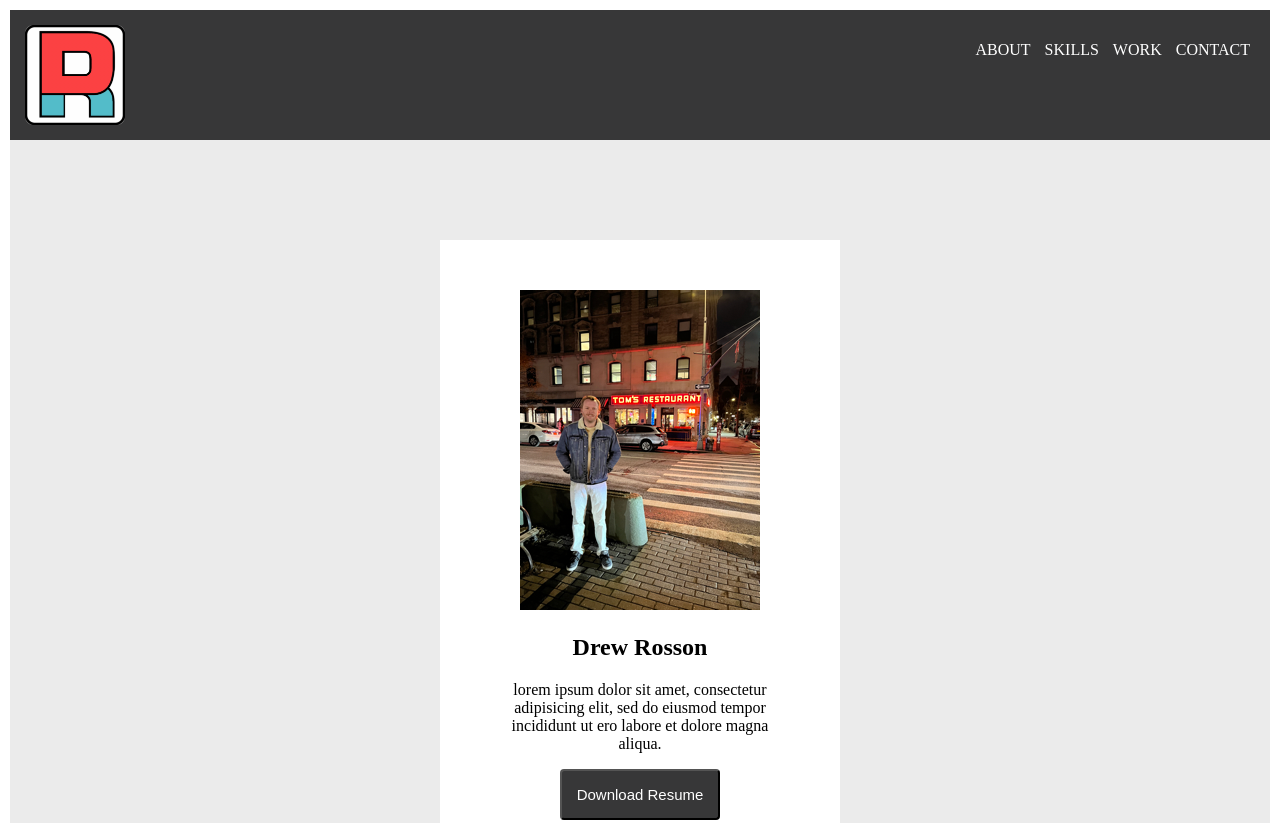
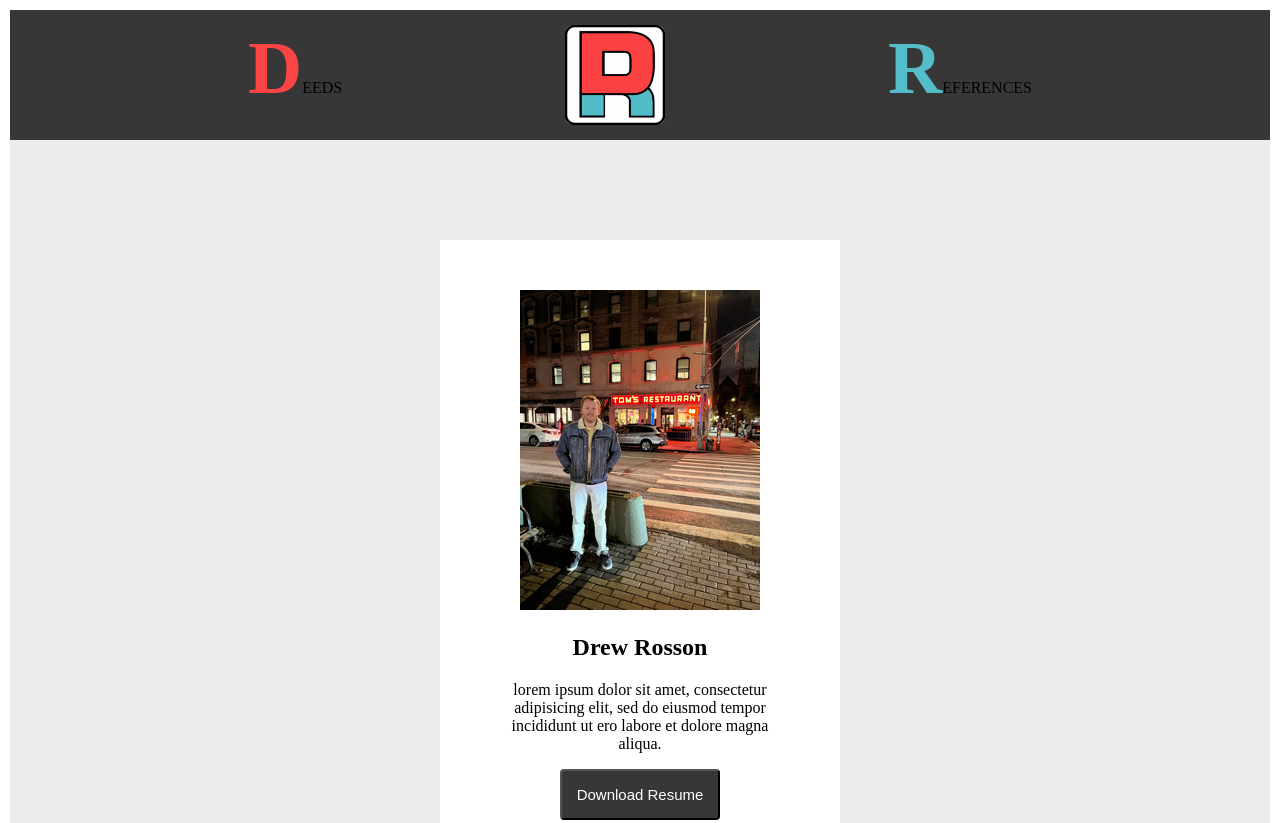
Before and after one commit to drew19191/UX_UI_HW_19., a plain HTML site: page UX_UI_HW_19/index.html in a window 1280 px wide. Shown: the top 823 px of the page. Drawn offline with Linux system fonts and the light colour scheme.

Commit message:
made big letter

```diff
--- a/UX_UI_HW_19/css/style.css
+++ b/UX_UI_HW_19/css/style.css
@@ -2,13 +2,14 @@ body {
   margin: 10px;
 }
 header {
+  display: flex;
+  justify-content: space-evenly;
   background-color: #373738;
   padding: 15px;
   height: 100px;
 }
-header ul {
-  float: right;
-  color: white;
+header h2 {
+
 }
 header li {
   display: inline-block;
--- a/UX_UI_HW_19/index.html
+++ b/UX_UI_HW_19/index.html
@@ -6,13 +6,9 @@
   </head>
   <body>
     <header>
-      <img src="images/logo.png" width="100" height="100" class="center">
-      <ul>
-        <li>ABOUT</li>
-        <li>SKILLS</li>
-        <li>WORK</li>
-        <li>CONTACT</li>
-      </ul>
+      <span class="highlight-first-letter"><b style="font-size:75px;"><span style="color: #FC4445">D</b>EEDS</span></span>
+      <img src="images/logo.png" width="100" height="100">
+      <span class="highlight-first-letter"><b style="font-size:75px;"><span style="color: #55BCC9">R</b>EFERENCES</span></span>
     </header>
     <section class="heroImg">
       <div class="content">
```
